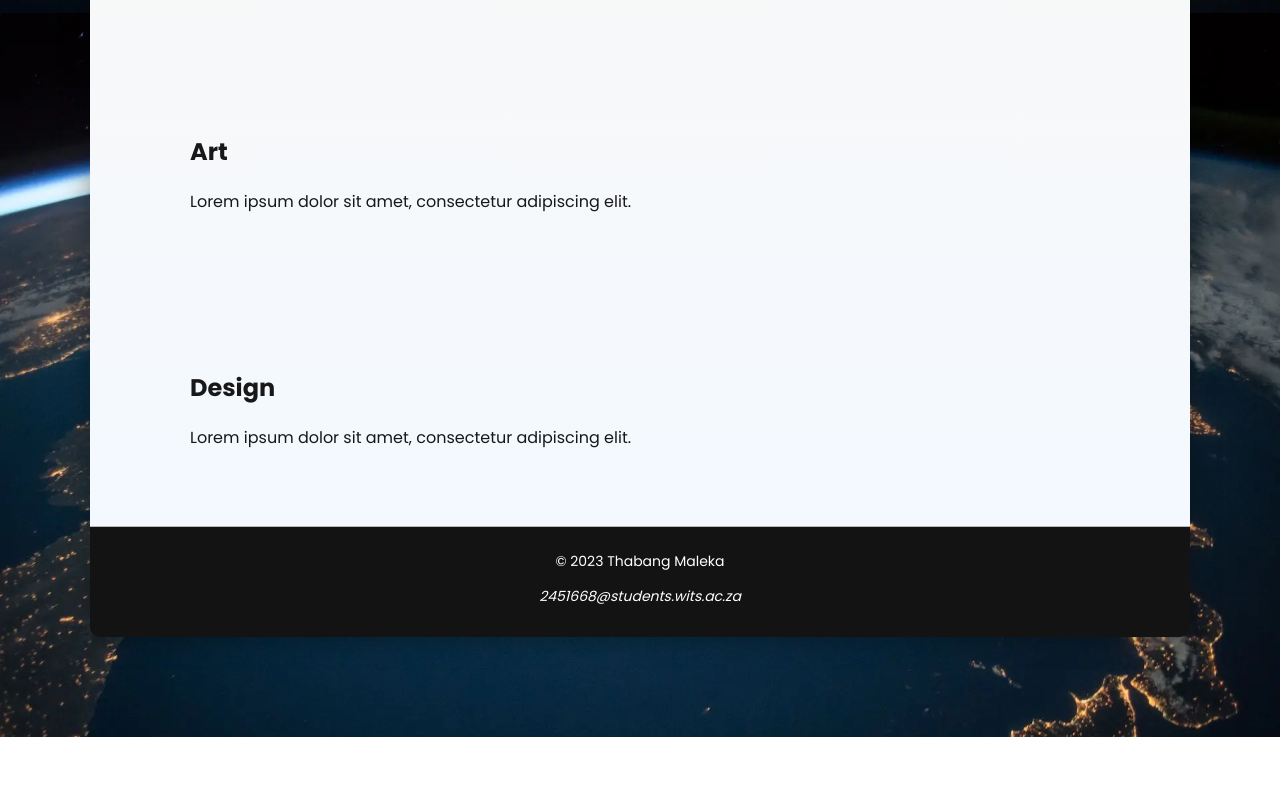
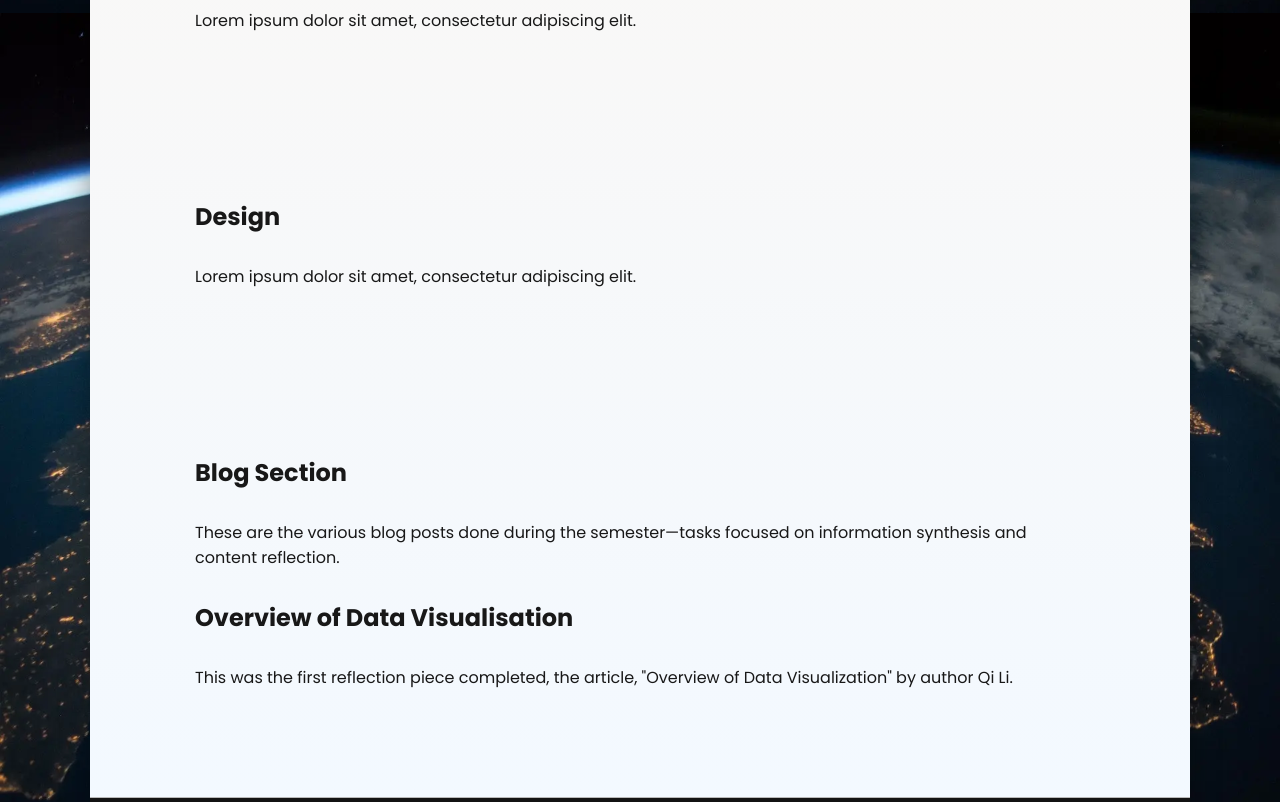
Before and after one commit to 2451668/2451668_WSOA3029A_Submission_3, a plain HTML site: page index.html in a window 1280 px wide. Shown: the part 839-1641 px from the top of the page. Before the commit the page ends 1576 px from the top, so only its background shows below. Drawn offline with Linux system fonts and the light colour scheme.

Commit message:
Formatting

```diff
--- a/index.html
+++ b/index.html
@@ -16,9 +16,9 @@
             <nav>
                 <ul>
                     <li><a href="#home">Home</a></li>
-                    <li><a href="#blog">Blog</a></li>
                     <li><a href="#vis">Visual</a></li>
                     <li><a href="#art">Art</a></li>
+                    <li><a href="#blog">Blog</a></li>
                     <li><a href="#design">Design</a></li>
                 </ul>
             </nav>
@@ -27,11 +27,6 @@
         <main>
             <section id="home">
                 <h1>Data Art and Visualisation</h1>
-                <p>Lorem ipsum dolor sit amet, consectetur adipiscing elit.</p>
-            </section>
-
-            <section id="blog">
-                <h1>Blog Section</h1>
                 <p>Lorem ipsum dolor sit amet, consectetur adipiscing elit.</p>
             </section>
 
@@ -49,6 +44,15 @@
                 <h1>Design</h1>
                 <p>Lorem ipsum dolor sit amet, consectetur adipiscing elit.</p>
             </section>
+
+            <section id="blog">
+                <h1>Blog Section</h1>
+                <p>These are the various blog posts done during the semester—tasks focused on information synthesis and content reflection.</p>
+                <h2>Overview of Data Visualisation</h2>
+                <p>This was the first reflection piece completed, the article, "Overview of Data Visualization" by author Qi Li.</p>
+                <p></p>
+            </section>
+
         </main>
         <footer>
             <p>&copy; 2023 Thabang Maleka</p>
--- a/style.css
+++ b/style.css
@@ -26,11 +26,12 @@ main {
     background: linear-gradient(to bottom, #fdf7f1, #f3f9ff);
 }
 
-main h1, main p {
+main h1, main h2, main p {
     text-align: left;
     margin-left: 100px;
     margin-right: 100px;
     color: #181818;
+    padding: 5px;
 }
 
 /* Header and Navbar styling */
```
